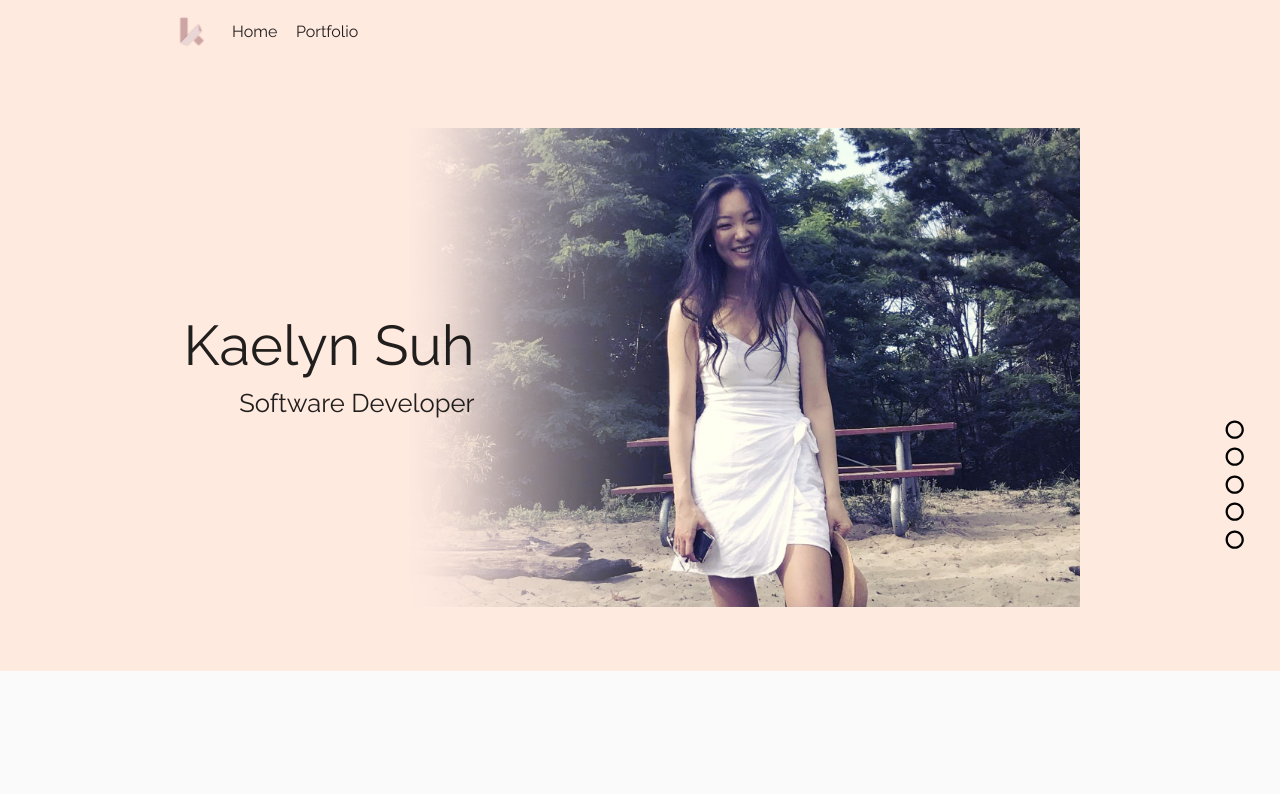
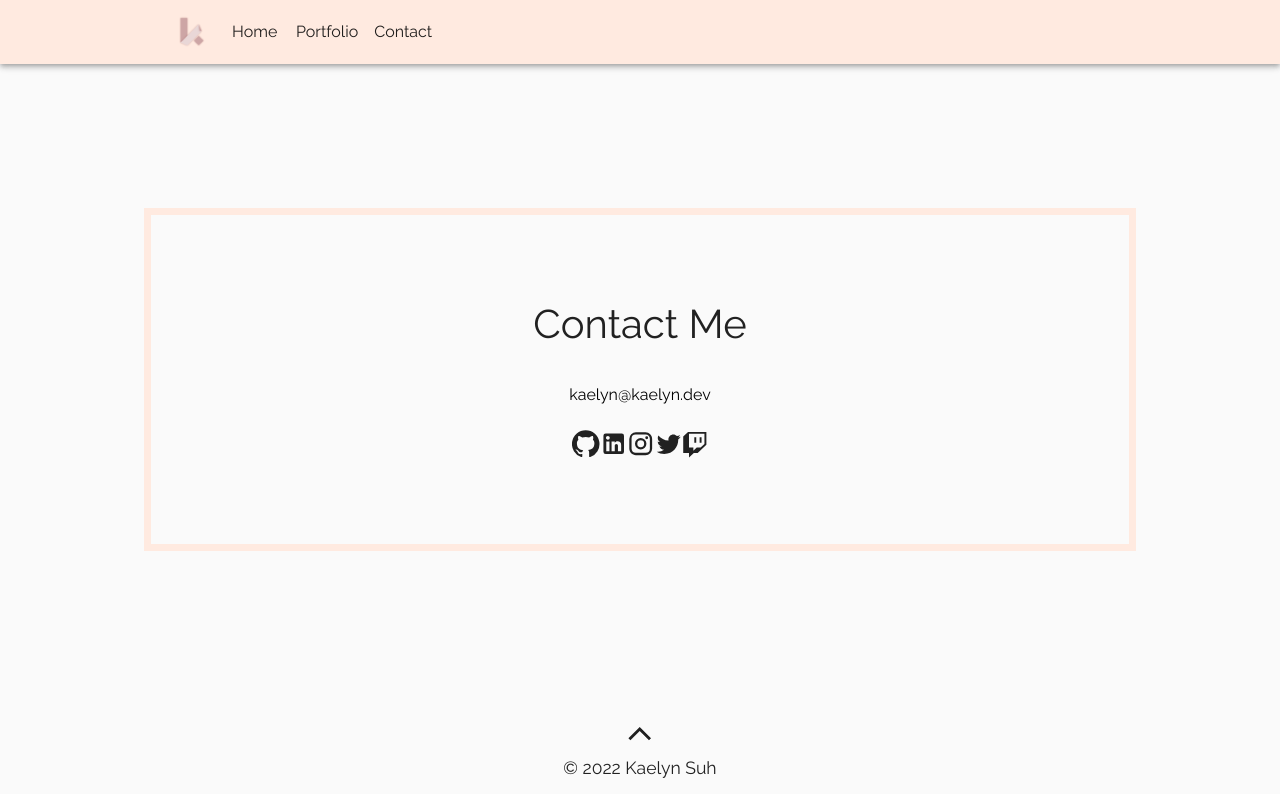
Before and after one commit to kaelynsuh/personal-website, a React (Create React App) app: page /contact in a window 1280 px wide. Shown: the top 794 px of the page. Built offline with nearby package versions, Linux system fonts and the light colour scheme.

Commit message:
Add contact nav, home sidenav and clean up

```diff
--- /dev/null
+++ b/src/views/Contact.jsx
@@ -0,0 +1,111 @@
+import React from 'react';
+import styled from 'styled-components';
+import { Link } from '@material-ui/core';
+
+import { FontAwesomeIcon } from '@fortawesome/react-fontawesome';
+import { faTwitch } from '@fortawesome/free-brands-svg-icons';
+
+import GitHubIcon from '@material-ui/icons/GitHub';
+import InstagramIcon from '@material-ui/icons/Instagram';
+import LinkedInIcon from '@material-ui/icons/LinkedIn';
+import TwitterIcon from '@material-ui/icons/Twitter';
+
+const StyledLink = styled(Link)`
+  color: #000000de;
+
+  transition: all 0.2s ease;
+
+  &:hover {
+    color: #fbd8c9;
+  }
+`;
+
+// ContactMe
+const ContactMe = styled.div`
+  display: flex;
+  flex-direction: column;
+  align-items: center;
+
+  background-color: #fafafa;
+  border: 7px solid ${(props) => props.theme.palette.primary.main};
+  text-align: center;
+
+  margin-bottom: 5rem;
+  padding: 5rem 0.2rem;
+  @media screen and (min-width: ${(props) => props.theme.minWidth.nano}) {
+    margin: 9rem;
+    padding: 5rem 2rem;
+  }
+`;
+
+const Icons = styled.div`
+  display: flex;
+  align-items: center;
+`;
+
+// CONTENT
+const SectionTitle = styled.div`
+  font-size: 2.5rem;
+  padding-bottom: 1rem;
+
+  @media screen and (min-width: ${(props) => props.theme.minWidth.nano}) {
+    padding-bottom: 2rem;
+  }
+
+  /* font-family: 'Indie Flower'; */
+  /* font-weight: bold; */
+`;
+
+const Home = () => {
+  return (
+    <>
+      <ContactMe id="contact-me">
+        <SectionTitle>Contact Me</SectionTitle>
+        <StyledLink href="mailto:kaelyn@kaelyn.dev" style={{ color: 'black' }}>
+          kaelyn@kaelyn.dev
+        </StyledLink>
+        <br />
+        {/* github, StyledLinkedin, twitter, insta, twitch */}
+        <Icons>
+          <StyledLink
+            href="https://github.com/kaelynsuh"
+            target="_blank"
+            rel="noopener"
+          >
+            <GitHubIcon />
+          </StyledLink>
+          <StyledLink
+            href="https://www.linkedin.com/in/kaelynsuh"
+            target="_blank"
+            rel="noopener"
+          >
+            <LinkedInIcon />
+          </StyledLink>
+          <StyledLink
+            href="https://www.instagram.com/kaelynsuh"
+            target="_blank"
+            rel="noopener"
+          >
+            <InstagramIcon />
+          </StyledLink>
+          <StyledLink
+            href="https://twitter.com/kaelynsuh"
+            target="_blank"
+            rel="noopener"
+          >
+            <TwitterIcon />
+          </StyledLink>
+          <StyledLink
+            href="https://www.twitch.tv/kae_tv"
+            target="_blank"
+            rel="noopener"
+          >
+            <FontAwesomeIcon icon={faTwitch} style={{ fontSize: '1.6rem' }} />
+          </StyledLink>
+        </Icons>
+      </ContactMe>
+    </>
+  );
+};
+
+export default Home;
--- a/src/views/Container.jsx
+++ b/src/views/Container.jsx
@@ -1,10 +1,10 @@
-/* eslint-disable no-debugger */
 import React, { useState } from 'react';
 import { BrowserRouter as Router, Switch, Route, Link } from 'react-router-dom';
 import styled from 'styled-components';
 
 import Home from './Home';
 import Portfolio from './Portfolio';
+import Contact from './Contact';
 import Footer from './Footer';
 
 import {
@@ -107,6 +107,11 @@ const Navbar = () => {
               <StyledMenuItems color="inherit" href="/portfolio">
                 Portfolio
               </StyledMenuItems>
+
+              {/* revisit: new page for contact me */}
+              <StyledMenuItems color="inherit" href="/#contact-me">
+                Contact
+              </StyledMenuItems>
             </StyledToolbar>
           </StyledContainer>
         </AppBar>
@@ -114,6 +119,9 @@ const Navbar = () => {
         <Switch>
           <Route path="/portfolio">
             <Portfolio />
+          </Route>
+          <Route path="/contact">
+            <Contact />
           </Route>
           <Route path="/">
             <Home />
--- a/src/views/Footer.jsx
+++ b/src/views/Footer.jsx
@@ -1,4 +1,3 @@
-/* eslint-disable no-debugger */
 import React from 'react';
 import styled from 'styled-components';
 import { Container } from '@material-ui/core';
@@ -26,10 +25,10 @@ const FooterStyles = styled.div`
   padding: 2rem 0;
 `;
 
-const MadeWith = styled.div`
-  display: flex;
-  align-items: center;
-`;
+// const MadeWith = styled.div`
+//   display: flex;
+//   align-items: center;
+// `;
 
 const Footer = () => {
   const scrollToTop = () => {
--- a/src/views/Home.jsx
+++ b/src/views/Home.jsx
@@ -1,4 +1,3 @@
-/* eslint-disable no-debugger */
 import React from 'react';
 import styled from 'styled-components';
 import { Button, Container, Link } from '@material-ui/core';
@@ -120,12 +119,16 @@ const StyledContainer = styled(Container)`
 
 const StyledLink = styled(Link)`
   color: #000000de;
+
+  transition: all 0.2s ease;
+
+  &:hover {
+    color: #fbd8c9;
+  }
 `;
 
 const StyledLinkBold = styled(Link)`
   color: #000000de;
-  /* color: #ba6d6dde; */
-  /* color: #e19f9f; */
   font-weight: bold;
 `;
 
@@ -208,7 +211,7 @@ const ContactMe = styled.div`
   margin-bottom: 5rem;
   padding: 5rem 0.2rem;
   @media screen and (min-width: ${(props) => props.theme.minWidth.nano}) {
-    margin: 9rem 9rem 2rem 9rem;
+    margin: 9rem;
     padding: 5rem 2rem;
   }
 `;
@@ -243,6 +246,7 @@ const Home = () => {
       <SideNav>
         <nav>
           <Ul>
+            <SideNavItems name="Home" />
             <SideNavItems name="About Me" />
             <SideNavItems name="Work Experience" />
             <SideNavItems name="Skills" />
@@ -403,7 +407,6 @@ const Home = () => {
             kaelyn@kaelyn.dev
           </StyledLink>
           <br />
-          {/* github, StyledLinkedin, twitter, insta, twitch */}
           <Icons>
             <StyledLink
               href="https://github.com/kaelynsuh"
--- a/src/views/SideNavItems.jsx
+++ b/src/views/SideNavItems.jsx
@@ -1,9 +1,6 @@
-/* eslint-disable no-unused-vars */
-/* eslint-disable react/prop-types */
-/* eslint-disable no-debugger */
 import React, { useState } from 'react';
 import styled from 'styled-components';
-import { Transition } from 'react-transition-group';
+// import { Transition } from 'react-transition-group';
 // import { CSSTransition } from 'react-transition-group';
 
 import FiberManualRecordIcon from '@material-ui/icons/FiberManualRecord';
@@ -43,7 +40,8 @@ const StyledFilledCircleIcon = styled(FiberManualRecordIcon)`
 const SideNavItems = ({ name }) => {
   const [isShown, setIsShown] = useState({});
 
-  let navItem = name.replace(/\s+/g, '-').toLowerCase();
+  const navItem =
+    name !== 'Home' ? name.replace(/\s+/g, '-').toLowerCase() : '';
 
   return (
     <>
```
Also changed, not shown: src/App.jsx (+1 -6 lines), .eslintrc.json.
